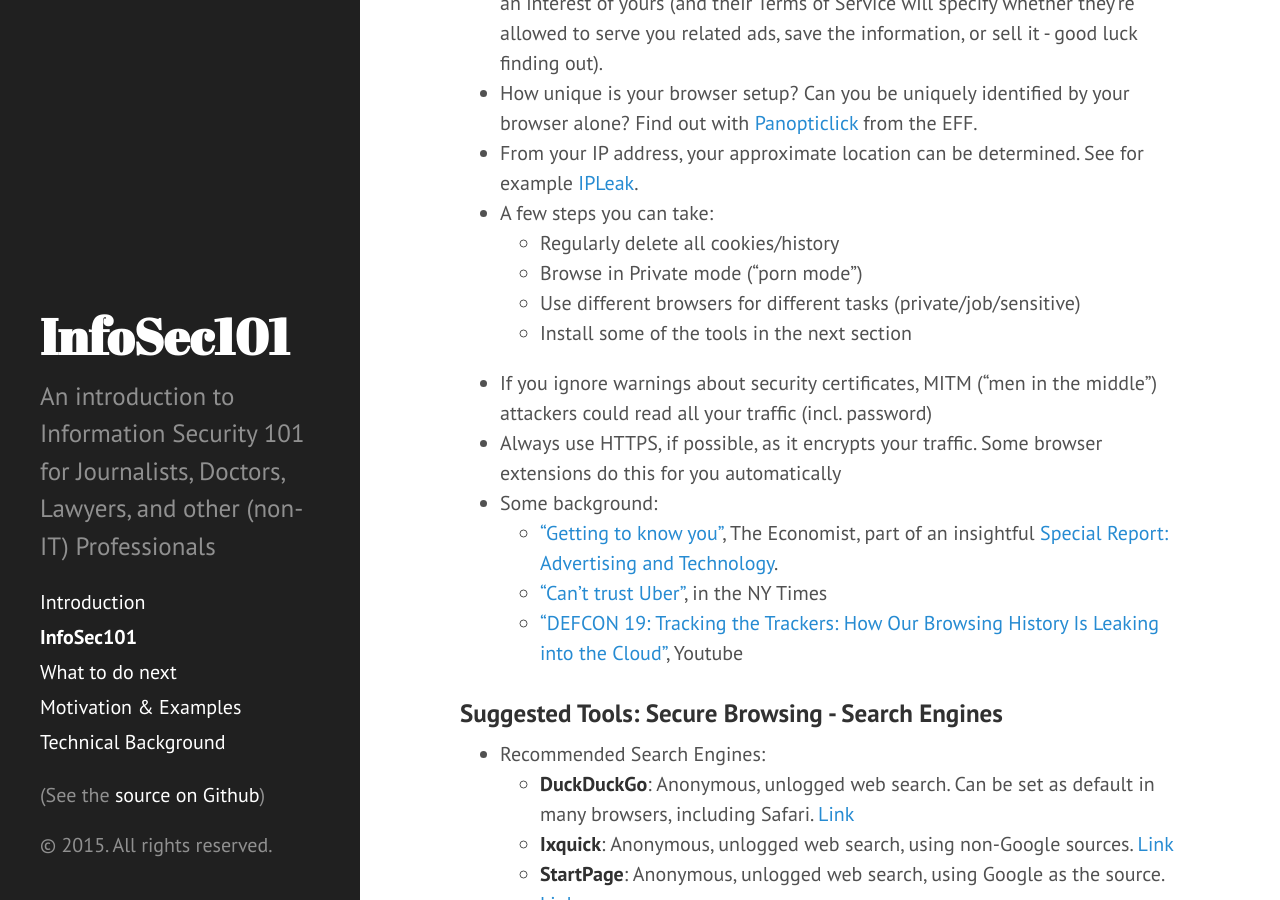
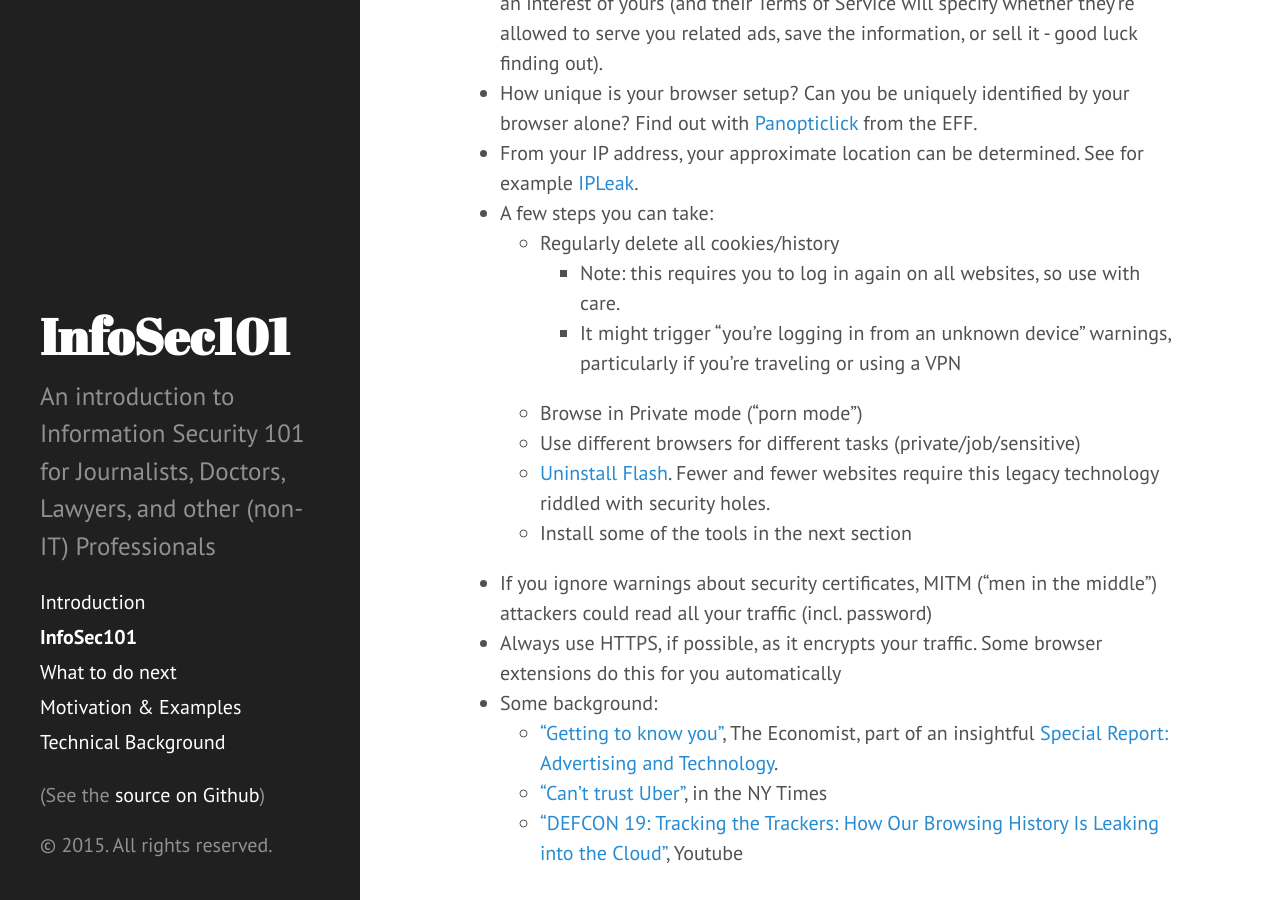
Before and after one commit to fabianlischka/InfoSec101, a Jekyll site: the page built from p1-InfoSec101.md, in a window 1280 px wide and 900 px high, scrolled down 11598 px. Built offline with Jekyll 4.4.1, drawn with Linux system fonts in a browser that asks for light colours; Markdown is read by kramdown in place of the engine named in the settings.

Commit message:
suggest to uninstall Flash. Warning when deleting cookies

```diff
--- a/p1-InfoSec101.md
+++ b/p1-InfoSec101.md
@@ -265,8 +265,11 @@
 - From your IP address, your approximate location can be determined. See for example [IPLeak](http://ipleak.net).
 - A few steps you can take:
     - Regularly delete all cookies/history
+        - Note: this requires you to log in again on all websites, so use with care.
+        - It might trigger "you're logging in from an unknown device" warnings, particularly if you're traveling or using a VPN
     - Browse in Private mode ("porn mode")
     - Use different browsers for different tasks (private/job/sensitive)
+    - [Uninstall Flash](https://duckduckgo.com/?q=uninstall+flash). Fewer and fewer websites require this legacy technology riddled with security holes.
     - Install some of the tools in the next section
 - If you ignore warnings about security certificates, MITM ("men in the middle") attackers could read all your traffic (incl. password)
 - Always use HTTPS, if possible, as it encrypts your traffic. Some browser extensions do this for you automatically
```
